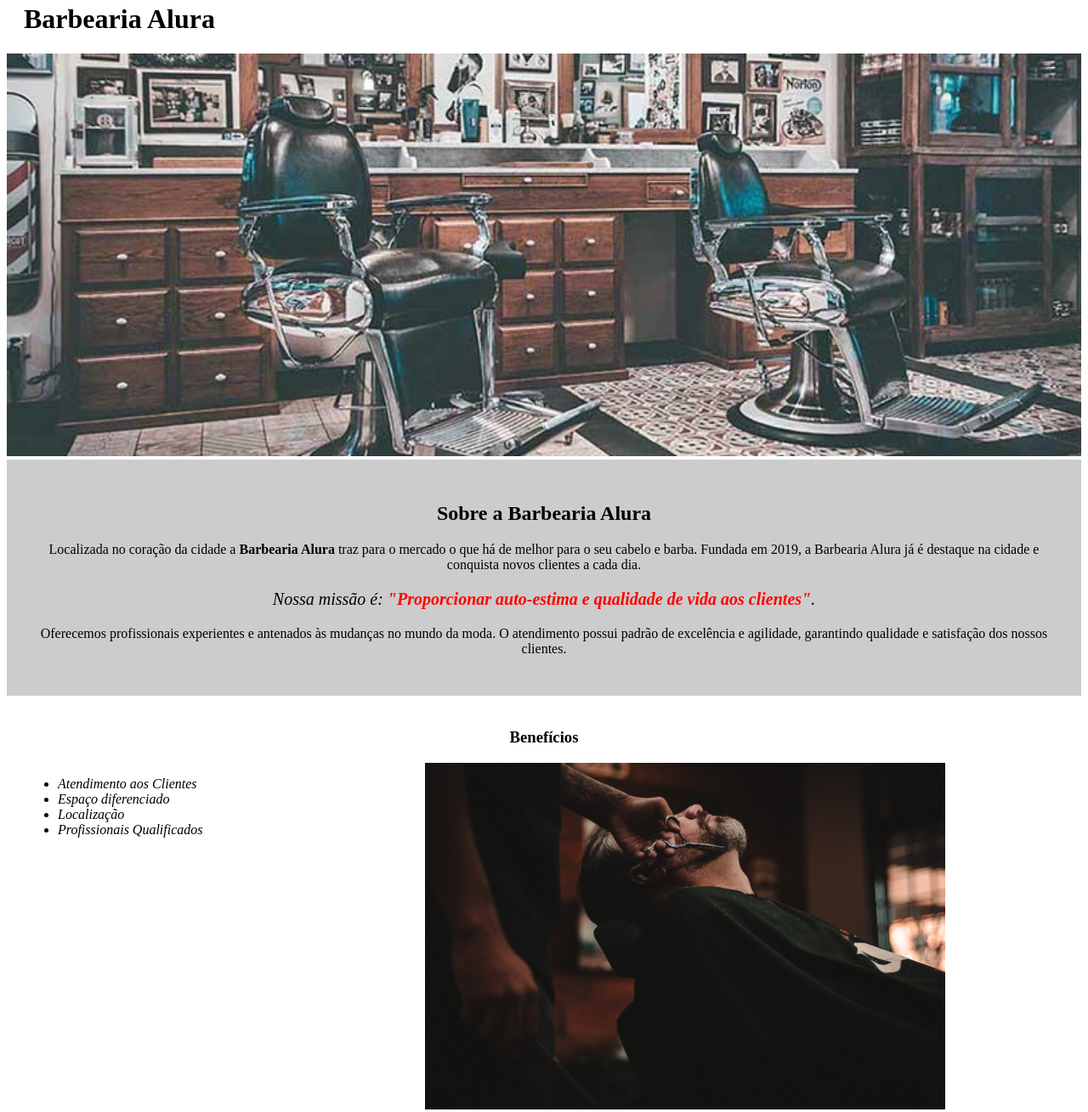
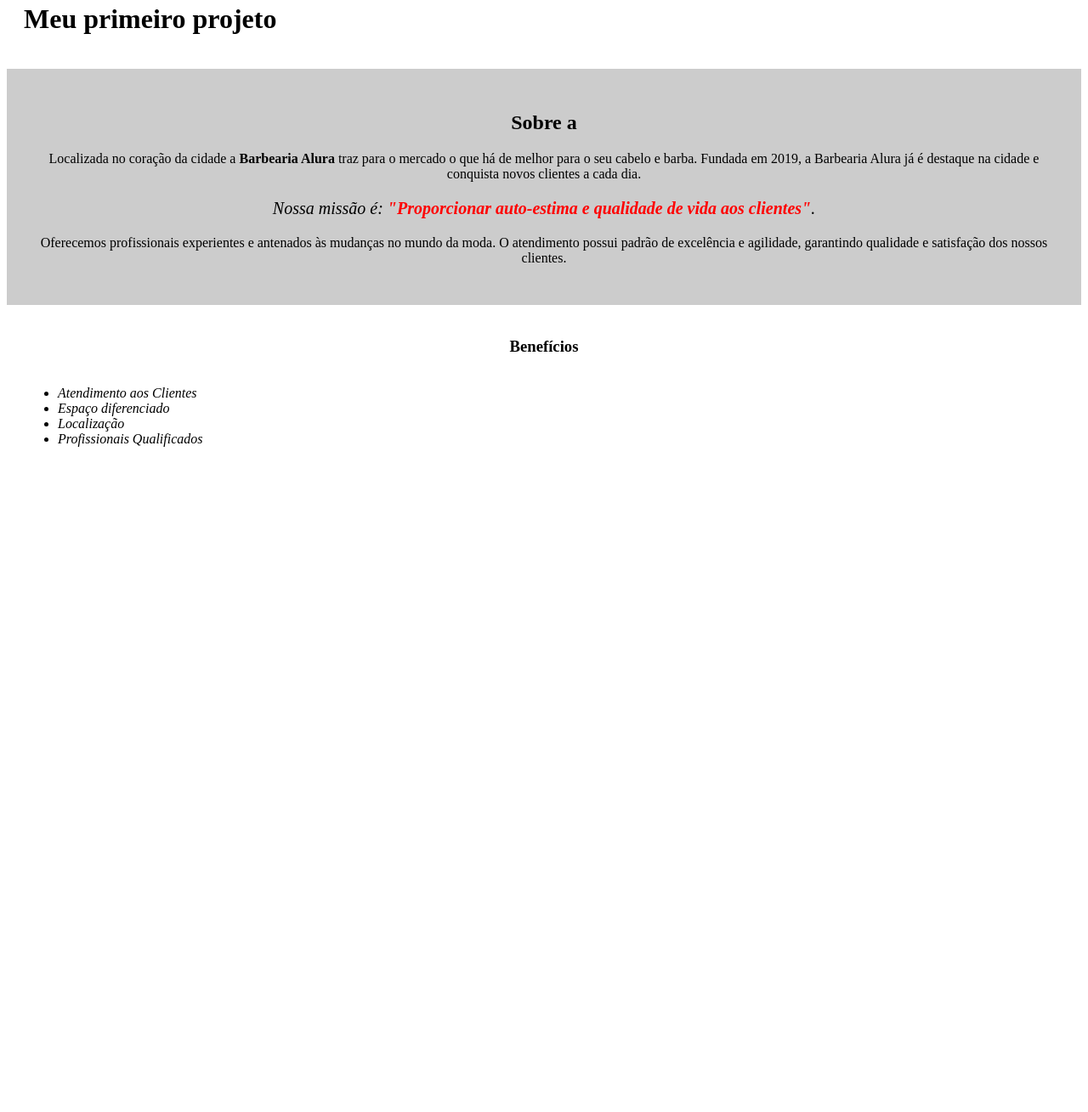
Before and after one commit to bolomoss/sitebarbeariaalura, a plain HTML site: page index.html in a window 1280 px wide. Shown: the part 17-1326 px from the top of the page at 85% size. After the commit the page ends 800 px from the top, so only its background shows below. Drawn offline with Linux system fonts and the light colour scheme.

Commit message:
deletei imagens e substui titulo

```diff
--- a/index.html
+++ b/index.html
@@ -2,17 +2,17 @@
 <html lang="pt-br">
 	<head>
 		<meta charset="UTF-8">
-		<title>Barbearia Alura</title>
+		<title>Meu primeiro projeto</title>
 		<link rel="stylesheet" href="style.css">
 	</head>
 
 	<body>
 		<header>
-			<h1 class="titulo-principal">Barbearia Alura</h1>
+			<h1 class="titulo-principal">Meu primeiro projeto</h1>
 		</header>
-		<img id="banner" src="banner.jpg">
+		<img id="banner" src="">
 		<div class="principal">
-			<h2 class="titulo-centralizado">Sobre a Barbearia Alura</h2>
+			<h2 class="titulo-centralizado">Sobre a </h2>
 
 			<p>Localizada no coração da cidade a <strong>Barbearia Alura</strong> traz para o mercado o que há de melhor para o seu cabelo e barba. Fundada em 2019, a Barbearia Alura já é destaque na cidade e conquista novos clientes a cada dia.</p>
 
@@ -31,7 +31,7 @@
 				<li class="itens">Profissionais Qualificados</li>
 			</ul>
 
-			<img src="beneficios.jpg" class="imagembeneficios">
+			<img src="" class="imagembeneficios">
 		</div>
 	</body>
 </html>
```
